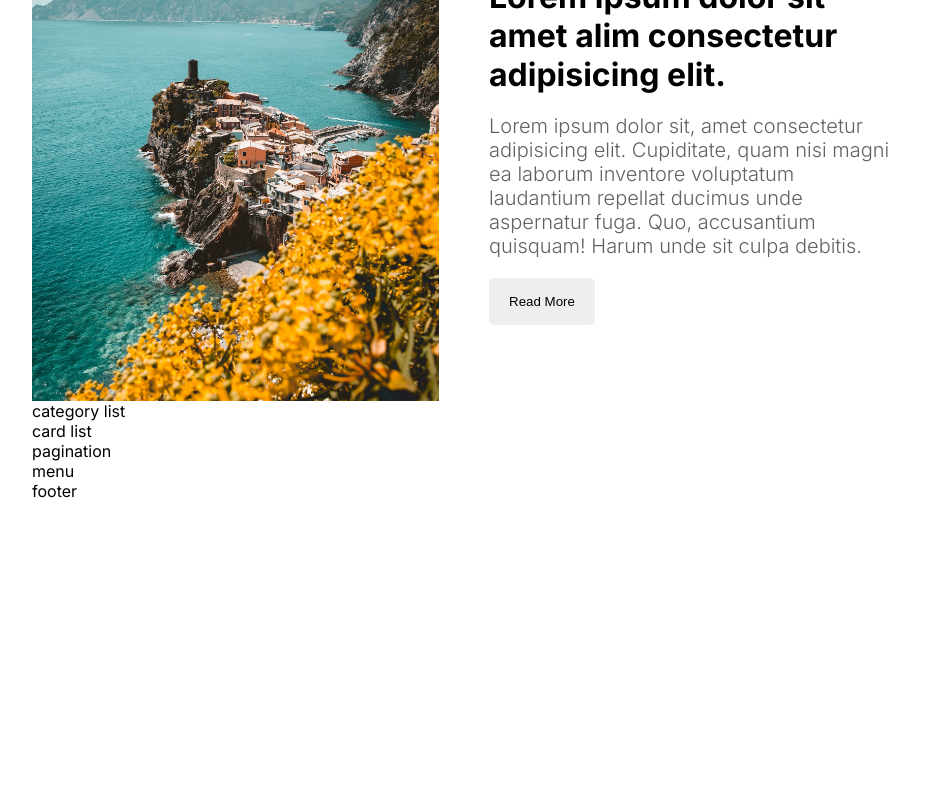
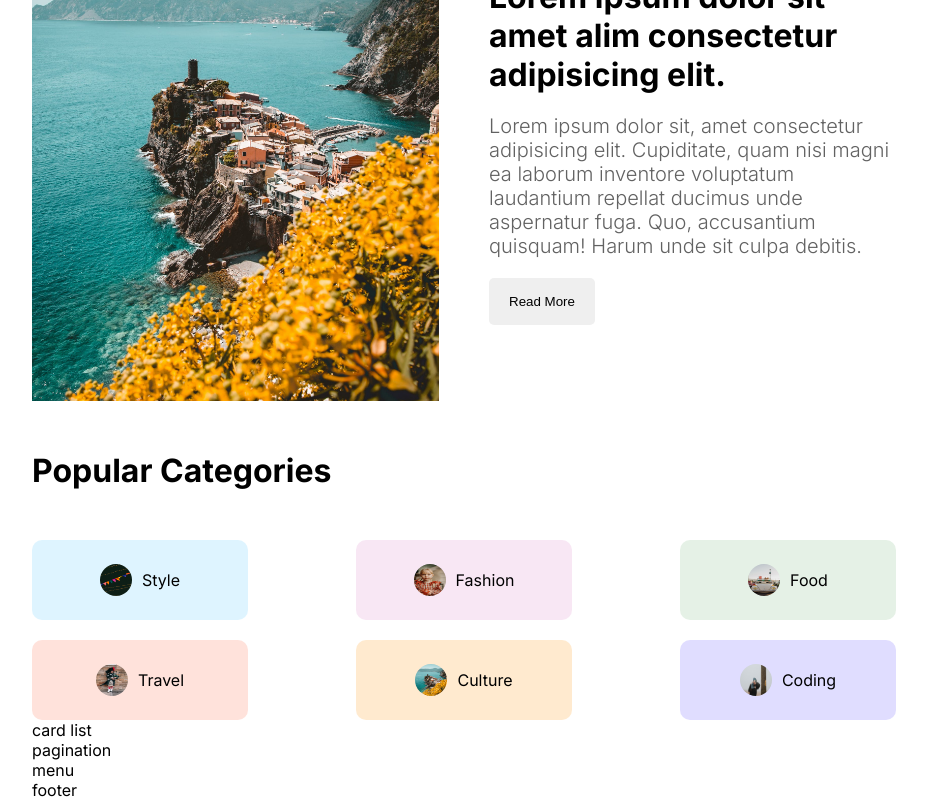
Before and after one commit to amirmammadov/blog-app, a Next.js app: page / in a window 1280 px wide. Shown: the part 753-1553 px from the top of the page, without its empty margins (176-1103 px from the left). Before the commit the page ends 1254 px from the top, so only its background shows below. Built offline with nearby package versions, Linux system fonts and the light colour scheme.

Commit message:
category list design was done

```diff
--- a/components/categorylist/CategoryList.jsx
+++ b/components/categorylist/CategoryList.jsx
@@ -2,8 +2,95 @@
 
 import styles from "./categorylist.module.css";
 
+import Link from "next/link";
+import Image from "next/image";
+
 const CategoryList = () => {
-  return <div className={styles.container}>category list</div>;
+  return (
+    <div className={styles.container}>
+      <h1 className={styles.title}>Popular Categories</h1>
+      <div className={styles.categories}>
+        <Link
+          href="/blog?cat=style"
+          className={`${styles.category} ${styles.style}`}
+        >
+          <Image
+            src="/style.png"
+            alt="style"
+            width={32}
+            height={32}
+            className={styles.image}
+          />
+          style
+        </Link>
+        <Link
+          href="/blog?cat=fashion"
+          className={`${styles.category} ${styles.fashion}`}
+        >
+          <Image
+            src="/fashion.png"
+            alt="fashion"
+            width={32}
+            height={32}
+            className={styles.image}
+          />
+          fashion
+        </Link>
+        <Link
+          href="/blog?cat=food"
+          className={`${styles.category} ${styles.food}`}
+        >
+          <Image
+            src="/food.png"
+            alt="food"
+            width={32}
+            height={32}
+            className={styles.image}
+          />
+          food
+        </Link>
+        <Link
+          href="/blog?cat=travel"
+          className={`${styles.category} ${styles.travel}`}
+        >
+          <Image
+            src="/travel.png"
+            alt="travel"
+            width={32}
+            height={32}
+            className={styles.image}
+          />
+          travel
+        </Link>
+        <Link
+          href="/blog?cat=fashion"
+          className={`${styles.category} ${styles.culture}`}
+        >
+          <Image
+            src="/culture.png"
+            alt="culture"
+            width={32}
+            height={32}
+            className={styles.image}
+          />
+          culture
+        </Link>
+        <Link
+          href="/blog?cat=fashion"
+          className={`${styles.category} ${styles.coding}`}
+        >
+          <Image
+            src="/coding.png"
+            alt="coding"
+            width={32}
+            height={32}
+            className={styles.image}
+          />
+          coding
+        </Link>
+      </div>
+    </div>
+  );
 };
 
 export default CategoryList;
--- a/components/categorylist/categorylist.module.css
+++ b/components/categorylist/categorylist.module.css
@@ -0,0 +1,67 @@
+.title {
+  margin: 50px 0px;
+}
+
+.categories {
+  display: flex;
+  flex-wrap: wrap;
+  justify-content: space-between;
+  gap: 20px;
+}
+
+.category {
+  display: flex;
+  align-items: center;
+  gap: 10px;
+  text-transform: capitalize;
+  width: 15%;
+  height: 80px;
+  justify-content: center;
+  border-radius: 10px;
+}
+
+.category.style {
+  background-color: #57c4ff31;
+}
+
+.category.fashion {
+  background-color: #da85c731;
+}
+
+.category.food {
+  background-color: #7fb88133;
+}
+
+.category.travel {
+  background-color: #ff795736;
+}
+
+.category.culture {
+  background-color: #ffb04f45;
+}
+
+.category.coding {
+  background-color: #5e4fff31;
+}
+
+.image {
+  border-radius: 50%;
+}
+
+@media screen and (max-width: 1280px) {
+  .category {
+    width: 25%;
+  }
+}
+
+@media screen and (max-width: 768px) {
+  .category {
+    width: 45%;
+  }
+}
+
+@media screen and (max-width: 640px) {
+  .category {
+    width: 100%;
+  }
+}
```
